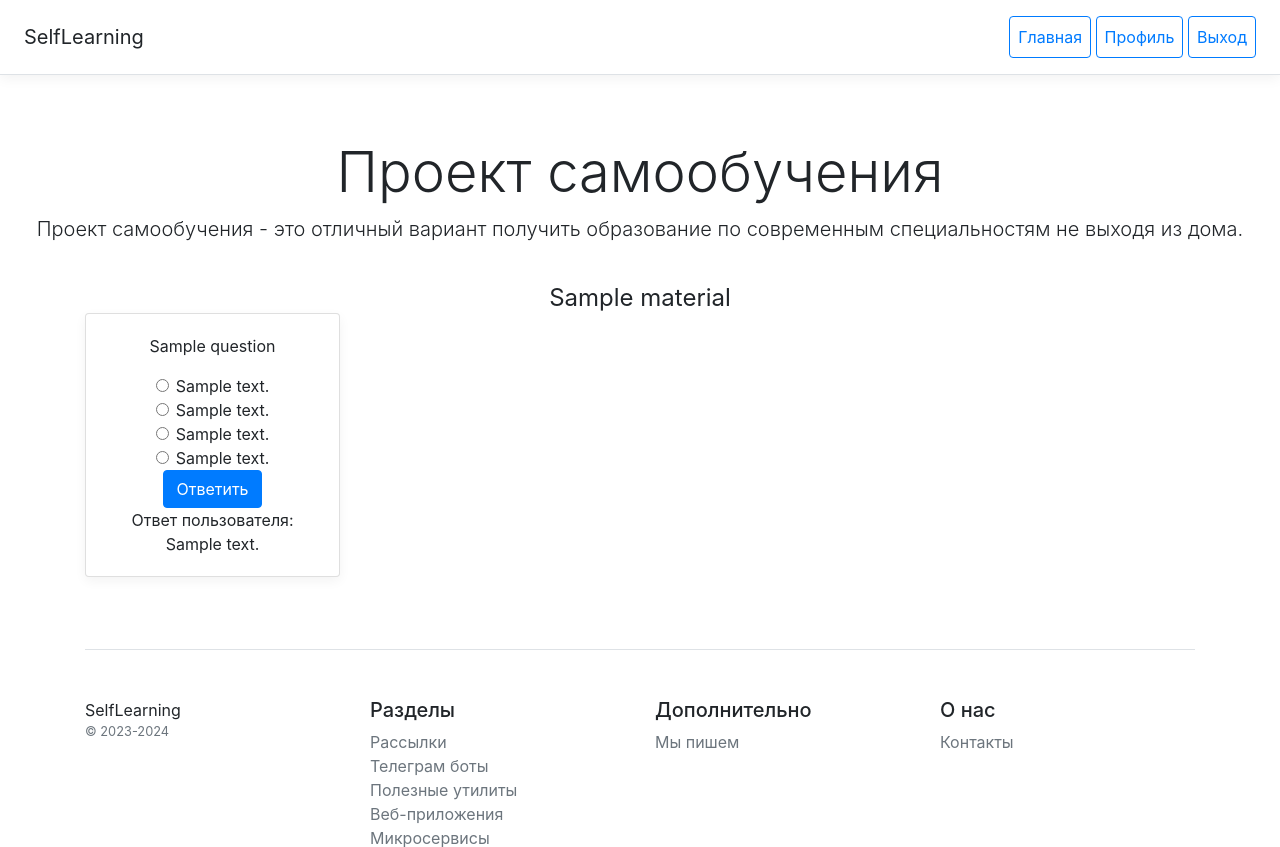
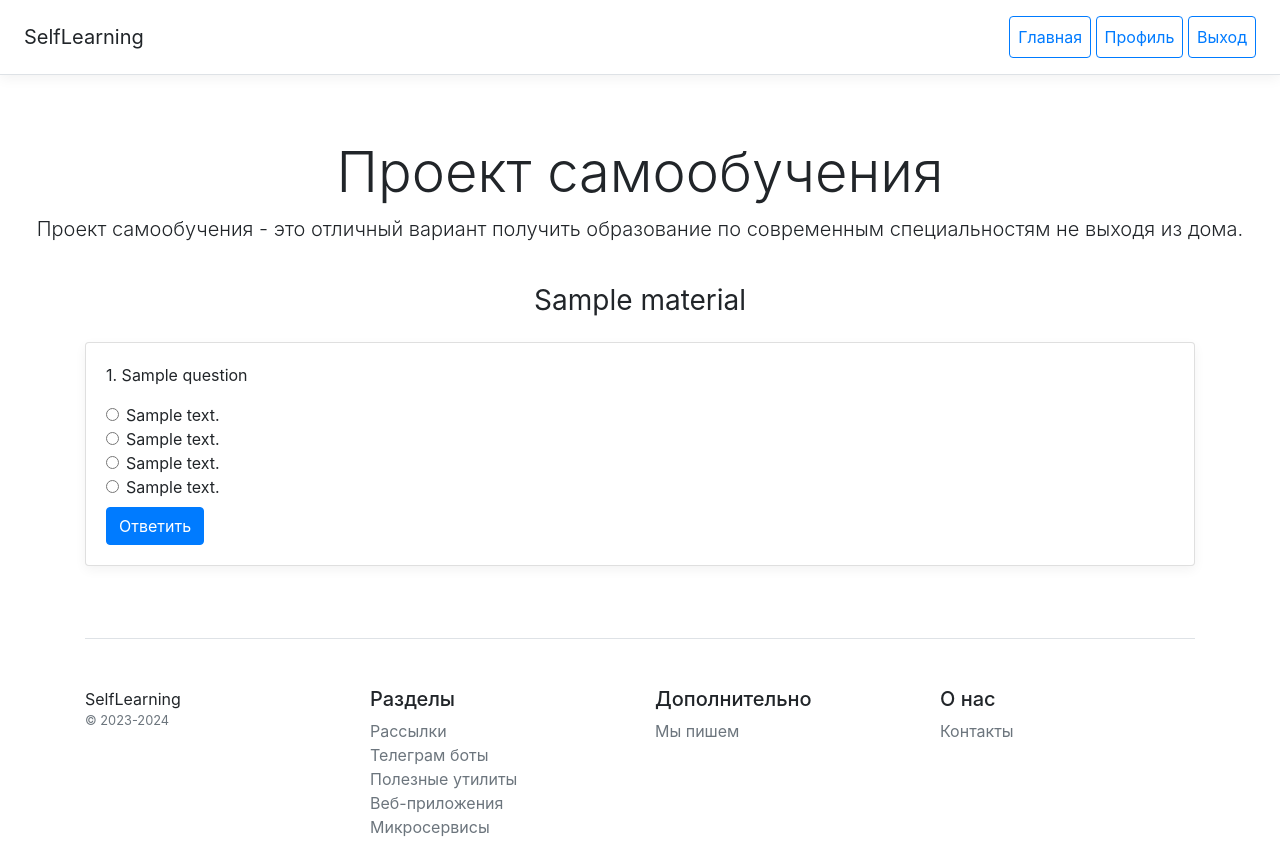
Before and after one commit to jekaGitHub/self-learning, a Django app: page /checking/1/questions in a window 1280 px wide. Shown: the top 847 px of the page. Run offline with Django 4.2, Linux system fonts and the light colour scheme; a user stored in the database is signed in; tables that the repository leaves empty hold one stand-in row (values such as "Sample post"); some libraries are stand-ins or nearby versions.

Commit message:
edit html

```diff
--- a/checking/templates/checking/questions.html
+++ b/checking/templates/checking/questions.html
@@ -4,13 +4,13 @@
 
 <div class="row text-center">
     <div class="col-12">
-        <h4 class="my-0 font-weight-normal">{{ material }}</h4>
+        <h3 class="my-0 font-weight-normal mb-4">{{ material }}</h3>
     </div>
     {% for question in questions %}
-    <div class="col-3">
+    <div class="col-12 text-left">
         <div class="card mb-4 box-shadow">
             <div class="card-body">
-                <p>{{ question.question }}</p>
+                <p>{{ question.id }}. {{ question.question }}</p>
                 <form method="post">
                     {% csrf_token %}
                     <input type="hidden" name="id" value="{{ question.id }}">
@@ -38,11 +38,11 @@
                             {{ question.answer_wrong_3 }}
                         </label>
                     </div>
-                    <button class="btn btn-primary">Ответить</button>
+                    <button class="btn btn-primary mt-2">Ответить</button>
                 </form>
-                {% for answer in question.answers_list %}
-                    Ответ пользователя: {{ answer }}
-                {% endfor %}
+<!--                {% for answer in question.answers_list %}-->
+<!--                    Ответ пользователя: {{ answer }}-->
+<!--                {% endfor %}-->
             </div>
         </div>
     </div>
```
